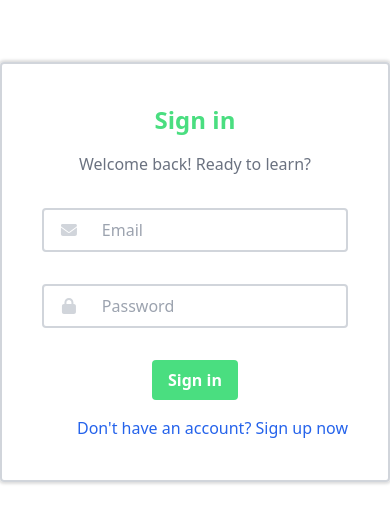
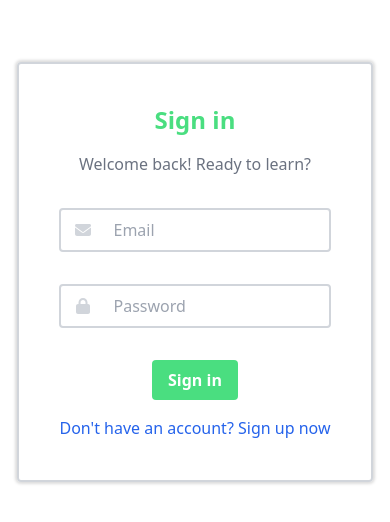
Before and after one commit to NNKD/antoree-test-fullstack-frontend, a React (Vite) app: page /login in a window 390 px wide. Shown: the part 150-672 px from the top of the page. Built offline with nearby package versions, Linux system fonts and the light colour scheme.

Commit message:
feat(login): responsive login UI

```diff
--- a/src/pages/Login.tsx
+++ b/src/pages/Login.tsx
@@ -4,26 +4,26 @@ import {Link} from "react-router-dom";
 export default function Login() {
     return (
         <div className="flex items-center justify-center h-screen">
-            <div className="w-full max-w-md p-10 mx-auto rounded border-2 border-gray-300 shadow-[0_0_3px_2px_#ddd]">
-                <p className="text-center text-2xl text-green-400 font-bold">Sign in</p>
-                <p className="text-center text-base text-gray-500 my-4">Welcome back! Ready to learn?</p>
-                <div className="group flex items-center my-8 border-2 border-gray-300 rounded focus-within:border-green-400">
-                    <FaEnvelope className="w-1/5 text-gray-300 group-focus-within:text-green-400" />
-                    <input type="email" name="email" placeholder="Email" className="rounded bg-transparent outline-none p-2 w-full"/>
+            <div className="md:w-3/4 lg:w-1/3 p-10 mx-auto rounded border-2 border-gray-300 shadow-[0_0_3px_2px_#ddd]">
+                <p className="text-center text-2xl md:text-4xl lg:text-2xl 2xl:text-4xl text-green-400 font-bold">Sign in</p>
+                <p className="text-center text-base md:text-2xl lg:text-base 2xl:text-2xl text-gray-500 my-4 2xl:my-6">Welcome back! Ready to learn?</p>
+                <div className="group flex items-center my-8 md:my-10 lg:my-8 2xl:my-10 border-2 border-gray-300 rounded focus-within:border-green-400">
+                    <FaEnvelope className="w-1/5 md:text-2xl lg:text-base 2xl:text-2xl text-gray-300 group-focus-within:text-green-400" />
+                    <input type="email" name="email" placeholder="Email" className="rounded bg-transparent outline-none p-2 md:p-4 lg:p-2 2xl:p-4 w-full md:text-2xl lg:text-base 2xl:text-2xl"/>
                 </div>
-                <div className="group flex items-center my-8 border-2 border-gray-300 rounded focus-within:border-green-400">
-                    <FaLock className="w-1/5 text-gray-300 group-focus-within:text-green-400"/>
-                    <input type="password" name="password" placeholder="Password" className="rounded bg-transparent outline-none p-2 w-full"/>
+                <div className="group flex items-center my-8 2xl:my-10 border-2 border-gray-300 rounded focus-within:border-green-400">
+                    <FaLock className="w-1/5 md:text-2xl lg:text-base 2xl:text-2xl text-gray-300 group-focus-within:text-green-400"/>
+                    <input type="password" name="password" placeholder="Password" className="rounded bg-transparent outline-none p-2 md:p-4 lg:p-2 2xl:p-4 w-full md:text-2xl lg:text-base 2xl:text-2xl"/>
                 </div>
 
-                <div className="mx-auto my-4 w-fit bg-green-400 py-2 px-4 rounded font-bold text-white text-base
+                <div className="mx-auto my-4 md:my-6 lg:my-4 2xl:my-6 w-fit bg-green-400 py-2 md:py-4 lg:py-2 2xl:py-4 px-4 md:px-8 lg:px-4 2xl:px-8 rounded font-bold text-white text-base md:text-2xl lg:text-base 2xl:text-2xl
                                 transition-all ease-in-out cursor-pointer hover:bg-green-500 hover:shadow-[0_0_3px_2px_#ccc]">
                     Sign in
                 </div>
 
                 <Link
                     to="/register"
-                    className="block ml-auto w-fit text-base text-blue-600 hover:underline hover:text-blue-800 transition-all ease-in-out">
+                    className="block ml-auto w-fit text-base md:text-2xl lg:text-base 2xl:text-2xl text-blue-600 hover:underline hover:text-blue-800 transition-all ease-in-out">
                     Don't have an account? Sign up now
                 </Link>
 
```
